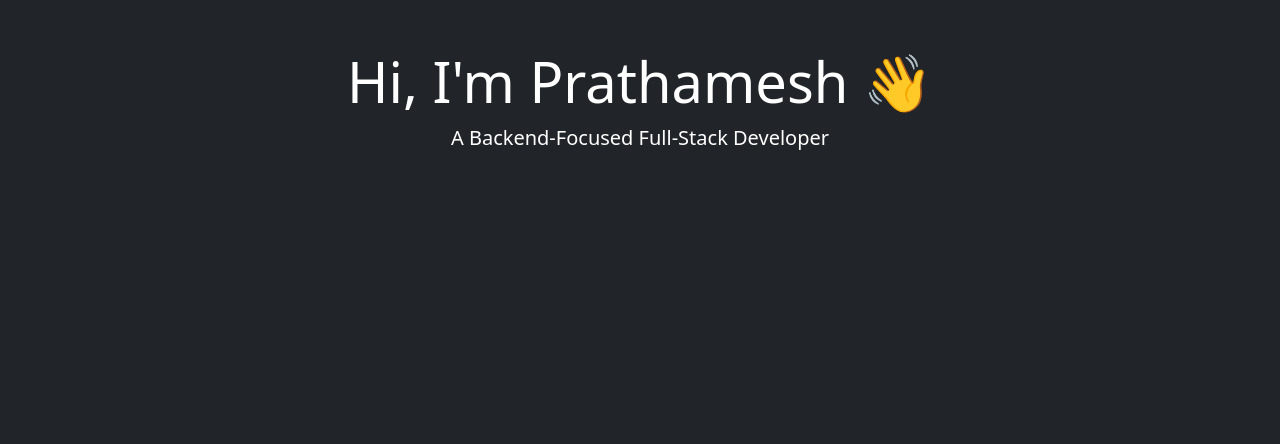
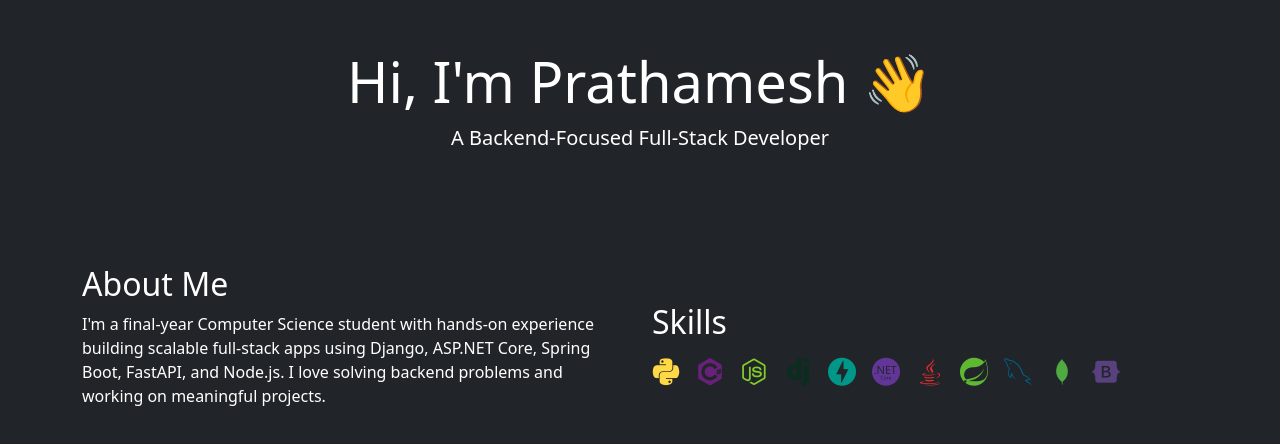
Before and after one commit to 01Prathamesh/Portfolio, a React (Create React App) app: page / in a window 1280 px wide. Shown: the top 444 px of the page. Built offline with nearby package versions, Linux system fonts and the light colour scheme.

Commit message:
feat: add About Me and Skills section with animated layout and tech icons

```diff
--- a/public/index.html
+++ b/public/index.html
@@ -24,6 +24,7 @@
       work correctly both with client-side routing and a non-root public URL.
       Learn how to configure a non-root public URL by running `npm run build`.
     -->
+    <link rel="stylesheet" href="https://cdn.jsdelivr.net/gh/devicons/devicon@v2.15.1/devicon.min.css">
     <title>React App</title>
   </head>
   <body>
--- a/src/App.js
+++ b/src/App.js
@@ -12,6 +12,33 @@ function App() {
           A Backend-Focused Full-Stack Developer
         </p>
       </header>
+      <section className="container my-5">
+  <div className="row align-items-center">
+    <div className="col-md-6 animate__animated animate__fadeInLeft">
+      <h2>About Me</h2>
+      <p>
+        I'm a final-year Computer Science student with hands-on experience building scalable full-stack apps using Django, ASP.NET Core, Spring Boot, FastAPI, and Node.js. I love solving backend problems and working on meaningful projects.
+      </p>
+    </div>
+    <div className="col-md-6 animate__animated animate__fadeInRight">
+      <h2>Skills</h2>
+      <div className="d-flex flex-wrap gap-3 mt-3 fs-3">
+        <i className="devicon-python-plain colored" title="Python"></i>
+        <i className="devicon-csharp-plain colored" title="C#"></i>
+        <i className="devicon-nodejs-plain colored" title="Node.js"></i>
+        <i className="devicon-django-plain colored" title="Django"></i>
+        <i className="devicon-fastapi-plain colored" title="FastAPI"></i>
+        <i className="devicon-dotnetcore-plain colored" title=".NET Core"></i>
+        <i className="devicon-java-plain colored" title="Java"></i>
+        <i className="devicon-spring-plain colored" title="Spring Boot"></i>
+        <i className="devicon-mysql-plain colored" title="MySQL"></i>
+        <i className="devicon-mongodb-plain colored" title="MongoDB"></i>
+        <i className="devicon-bootstrap-plain colored" title="Bootstrap"></i>
+      </div>
+    </div>
+  </div>
+</section>
+
     </div>
   );
 }
```
